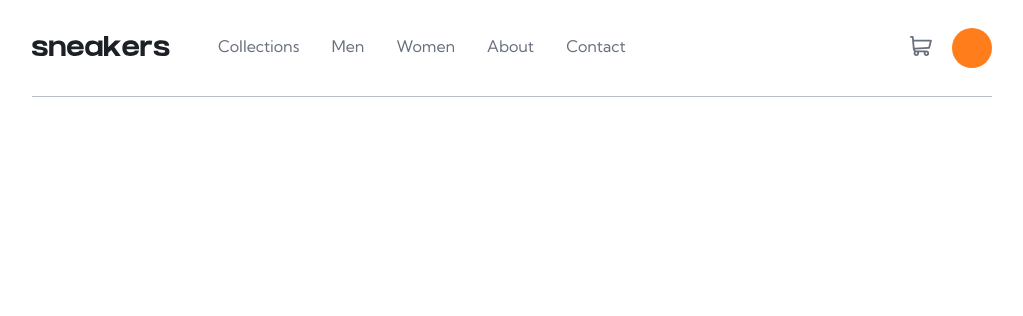
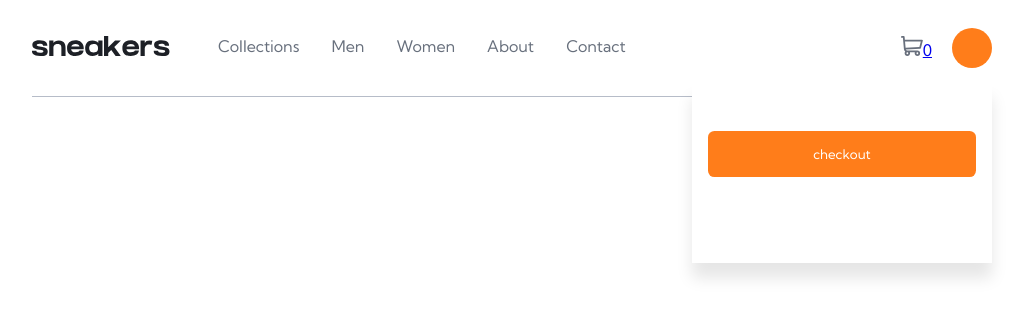
Before and after one commit to AlenJakob/e-comerce, a Vue app: page / in a window 1280 px wide. Shown: the top 316 px of the page, without its empty margins (128-1151 px from the left). Built offline with nearby package versions, Linux system fonts and the light colour scheme.

Commit message:
#2-gallery-info: add store and tooltip to display cart

```diff
--- a/src/App.vue
+++ b/src/App.vue
@@ -5,13 +5,11 @@
   </div>
 </template>
 
-<script>
+<script setup>
 import TheNavigation from "@/components/TheNavigation/TheNavigation";
-export default {
-  components: {
-    TheNavigation,
-  },
-};
+import store from "@/store";
+import { provide } from "vue";
+provide("store", store);
 </script>
 <style lang="scss">
 * {
--- a/src/components/ProductDetails.vue
+++ b/src/components/ProductDetails.vue
@@ -1,6 +1,5 @@
 <template>
   <main class="product-details">
-    <h3>ID:{{ itemInfo.id }}</h3>
     <div class="product-header">
       <h3 class="product-header__brand">{{ itemInfo.brand_name }}</h3>
       <h1 class="product-header__heading">{{ itemInfo.name }}</h1>
@@ -18,9 +17,9 @@
       <button
         class="product-details__btn-size"
         :class="{ 'product-details__btn-size--active': index === sizePicker }"
-        v-for="(size, index) in SHOE_CALCULATE(itemInfo.size_range)"
+        v-for="(size, index) in itemInfo.size_range"
         :key="index"
-        @click="pickShoeSize(index, size)"
+        @click="setShoeDetails(index, size)"
       >
         {{ size }}
       </button>
@@ -38,7 +37,7 @@
         >
           -
         </button>
-        <input class="cta__box__value" :value="state.quantity" />
+        <input class="cta__box__value" :value="product.quantity" />
         <button
           @click="addQtyProduct"
           class="cta__box__button cta__box__button--border-left-none"
@@ -47,22 +46,24 @@
         </button>
       </div>
       <product-button
+        @click="store.methods.addProduct(itemInfo.id, product)"
         class="cta__box-button--spacing"
         text="Add to cart"
         :is-bold="true"
       ></product-button>
     </div>
-    {{ state }}
+    {{ product }}
   </main>
 </template>
 
 <script setup>
-import { defineProps, ref, reactive, onMounted } from "vue";
+import { defineProps, ref, reactive, onMounted, inject } from "vue";
 // NOTE: method accept array
-import SHOE_CALCULATE from "@/helpers/index";
 import ProductButton from "@/components/ui/utils/ProductButton";
 
-defineProps({
+const store = inject("store");
+
+const props = defineProps({
   itemInfo: {
     type: Object,
     default: () => ({}),
@@ -70,29 +71,26 @@ defineProps({
 });
 const sizePicker = ref(0);
 
-const state = reactive({
-  size: null,
-  quantity: 0,
+const product = reactive({
+  size: props.itemInfo.size_range[0],
+  quantity: 1,
 });
 
-const pickShoeSize = (index, size) => {
-  state.size = size;
+const setShoeDetails = (index, size) => {
+  product.size = size;
   sizePicker.value = index;
 };
 const addQtyProduct = () => {
-  console.log(state.quantity);
-  state.quantity++;
+  product.quantity++;
 };
 const removeQtyProduct = () => {
-  console.log(state.quantity);
-  if (state.quantity <= 0) {
+  if (product.quantity <= 1) {
     return;
   }
-  state.quantity--;
+  product.quantity--;
 };
-
 onMounted(() => {
-  console.log(state.quantity);
+  console.log("fom details product");
 });
 </script>
 <style lang="scss" scoped>
@@ -136,7 +134,7 @@ onMounted(() => {
     text-decoration: line-through;
   }
 }
-// .product-details__btn-size--active // active state of marked shoe size
+// .product-details__btn-size--active // active product of marked shoe size
 // TODO: method that allows to choose only 1 size of shoes
 .product-details {
   margin: 1rem 0;
--- a/src/components/TheNavigation/TheNavigation.vue
+++ b/src/components/TheNavigation/TheNavigation.vue
@@ -18,21 +18,34 @@
       >
     </nav>
     <div class="the-navigation__cta">
-      <router-link to="/cart" class="the-navigation__cta-cart"
+      <router-link to="/cart" class="cart"
         ><svg width="22" height="20" xmlns="http://www.w3.org/2000/svg">
           <path
             d="M20.925 3.641H3.863L3.61.816A.896.896 0 0 0 2.717 0H.897a.896.896 0 1 0 0 1.792h1l1.031 11.483c.073.828.52 1.726 1.291 2.336C2.83 17.385 4.099 20 6.359 20c1.875 0 3.197-1.87 2.554-3.642h4.905c-.642 1.77.677 3.642 2.555 3.642a2.72 2.72 0 0 0 2.717-2.717 2.72 2.72 0 0 0-2.717-2.717H6.365c-.681 0-1.274-.41-1.53-1.009l14.321-.842a.896.896 0 0 0 .817-.677l1.821-7.283a.897.897 0 0 0-.87-1.114ZM6.358 18.208a.926.926 0 0 1 0-1.85.926.926 0 0 1 0 1.85Zm10.015 0a.926.926 0 0 1 0-1.85.926.926 0 0 1 0 1.85Zm2.021-7.243-13.8.81-.57-6.341h15.753l-1.383 5.53Z"
             fill="#69707D"
             fill-rule="nonzero"
-          /></svg
-      ></router-link>
-      <span class="img"></span>
+          />
+        </svg>
+        <span class="cart__quantity">{{ itemsInCart }}</span>
+      </router-link>
+      <span class="img cart__avatar"> </span>
+      <cart-tooltip></cart-tooltip>
     </div>
   </div>
 </template>
 
 <script setup>
+import CartTooltip from "@/components/ui/utils/CartTooltip";
 import consts from "@/services/index";
+import store from "@/store";
+import { onMounted, computed } from "vue";
+
+const itemsInCart = computed(() => {
+  return store.state.cart.length;
+});
+onMounted(() => {
+  console.log(store.state.cart.length);
+});
 </script>
 
 <style lang="scss" scoped>
@@ -66,11 +79,12 @@ import consts from "@/services/index";
   }
   &__cta {
     display: flex;
+    position: relative;
     align-items: center;
   }
-  &__cta-cart {
-    margin-right: 20px;
-  }
+}
+.cart {
+  margin-right: 20px;
 }
 .img {
   display: inline-block;
--- /dev/null
+++ b/src/components/ui/utils/CartTooltip.vue
@@ -0,0 +1,49 @@
+<template>
+  <div class="cart-tooltip">
+    <div class="cart-tooltip__product" v-for="item in cart" :key="item.id">
+      <!-- {{ item }} -->
+      <div class="product-details">
+        <p>{{ item.brand_name }}</p>
+        <p>{{ item.price }}</p>
+        <p>{{ item.price / 2 }}</p>
+      </div>
+      <button class="product-btn">remove</button>
+    </div>
+    <product-button class="cart-btn" text="checkout"></product-button>
+  </div>
+</template>
+
+<script setup>
+import ProductButton from "@/components/ui/utils/ProductButton";
+import store from "@/store";
+import { computed } from "vue";
+const cart = computed(() => {
+  return store.state.cart;
+});
+console.log(store);
+</script>
+<style scoped lang="scss">
+.cart-tooltip {
+  box-sizing: border-box;
+  position: absolute;
+  min-height: 180px;
+  padding: 1rem;
+  width: 300px;
+  right: 0;
+  top: calc(150px / 2 - 20px);
+  background: white;
+  box-shadow: 0px 15px 15px rgba($c-black, 0.1);
+  &__product {
+    margin: 1rem 0;
+    display: flex;
+  }
+}
+.product-details {
+  display: flex;
+  flex: 1;
+  margin: 1rem;
+}
+.cart-btn.product-button {
+  width: 100%;
+}
+</style>
--- a/src/services/collections/SHOES_COLLECTION.json
+++ b/src/services/collections/SHOES_COLLECTION.json
@@ -5,7 +5,7 @@
 			"brand_name": "Air Jordan",
 			"name": "Air Jordan 1 Retro High OG 'Shadow' 2018",
 			"description": "These low-profile sneakers are your perfect companion. Featuring a durable rubber outer withstand everything the weather can offer.",
-			"price": 125,
+			"price": 250,
 			"discount": 50,
 			"category": [
 				"basketball"
@@ -48,12 +48,12 @@
 				}
 			],
 			"size_range": [
-				10,
-				10.5,
-				11,
-				11.5,
-				12,
-				12.5
+				41,
+				42,
+				43,
+				44,
+				45,
+				47
 			],
 			"sku": "555088 013"
 		},
@@ -61,7 +61,7 @@
 			"brand_name": "Air Jordan",
 			"name": "Air Jordan 1 Retro High OG 'Shadow' 2018",
 			"description": "These low-profile sneakers are your perfect companion. Featuring a durable rubber outer withstand everything the weather can offer.",
-			"price": 125,
+			"price": 250,
 			"discount": 50,
 			"category": [
 				"basketball"
@@ -105,12 +105,12 @@
 			],
 			"id": 11,
 			"size_range": [
-				10,
-				10.5,
-				11,
-				11.5,
-				12,
-				12.5
+				41,
+				42,
+				43,
+				44,
+				45,
+				47
 			],
 			"sku": "555088 013"
 		}
--- /dev/null
+++ b/src/store/index.js
@@ -0,0 +1,25 @@
+import { reactive } from "vue";
+import SHOES_COLLECTION from "@/services/collections/index";
+const state = reactive({
+  cart: [],
+});
+
+const methods = {
+  addProduct(id, details) {
+    console.log(id);
+    console.log(details);
+    console.log(SHOES_COLLECTION);
+    const product = SHOES_COLLECTION.shoes.find((product) => product.id === id);
+    const fullyProductDetails = { ...product, ...details };
+    console.log(fullyProductDetails);
+    state.cart.push(fullyProductDetails);
+  },
+  removeProduct(id) {
+    console.log(id);
+  },
+};
+
+export default {
+  state,
+  methods,
+};
```
